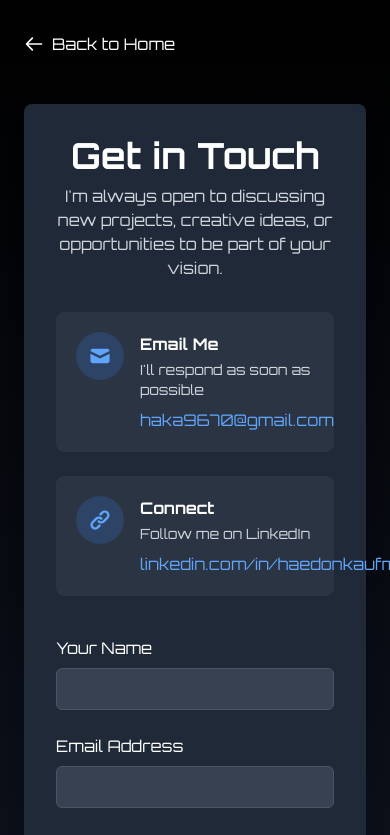
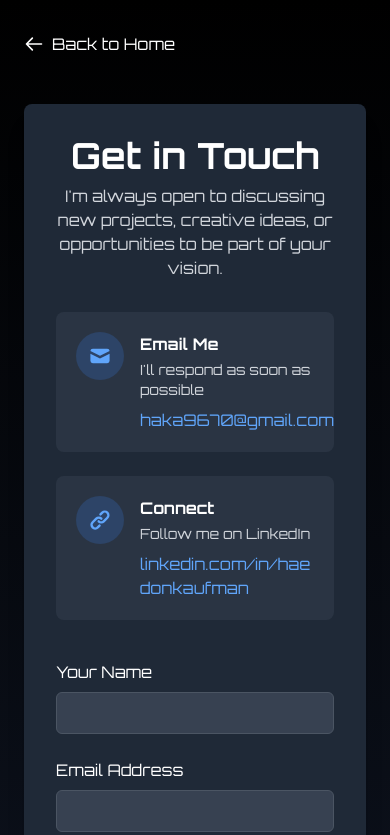
Before and after one commit to haedonk/portfolio, a Next.js app: page /contact in a window 390 px wide. Shown: the top 835 px of the page. Built offline with nearby package versions, Linux system fonts and the light colour scheme.

Commit message:
Improve layout of LinkedIn link in ContactPage for better responsiveness

```diff
--- a/src/app/contact/page.tsx
+++ b/src/app/contact/page.tsx
@@ -155,10 +155,10 @@ export default function ContactPage() {
                   <path fillRule="evenodd" d="M12.586 4.586a2 2 0 112.828 2.828l-3 3a2 2 0 01-2.828 0 1 1 0 00-1.414 1.414 4 4 0 005.656 0l3-3a4 4 0 00-5.656-5.656l-1.5 1.5a1 1 0 101.414 1.414l1.5-1.5zm-5 5a2 2 0 012.828 0 1 1 0 101.414-1.414 4 4 0 00-5.656 0l-3 3a4 4 0 105.656 5.656l1.5-1.5a1 1 0 10-1.414-1.414l-1.5 1.5a2 2 0 11-2.828-2.828l3-3z" clipRule="evenodd" />
                 </svg>
               </div>
-              <div>
+              <div className="overflow-hidden">
                 <h3 className="text-white font-bold mb-1">Connect</h3>
                 <p className="text-gray-300 text-sm mb-2">Follow me on LinkedIn</p>
-                <a href="https://linkedin.com/in/haedonkaufman" target="_blank" rel="noopener noreferrer" className="text-blue-400 hover:text-blue-300">linkedin.com/in/haedonkaufman</a>
+                <a href="https://linkedin.com/in/haedonkaufman" target="_blank" rel="noopener noreferrer" className="text-blue-400 hover:text-blue-300 break-all">linkedin.com/in/haedonkaufman</a>
               </div>
             </motion.div>
           </div>
```
